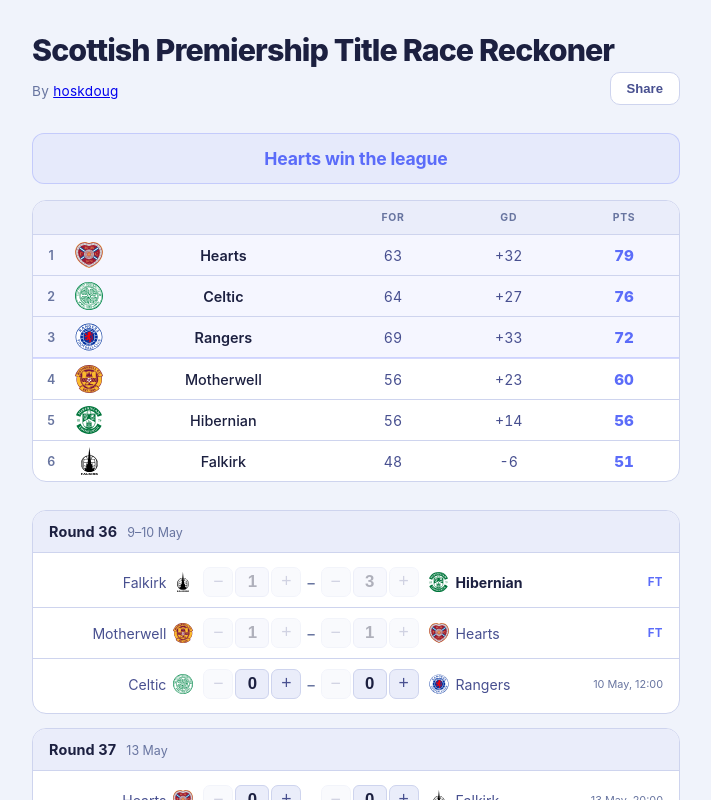
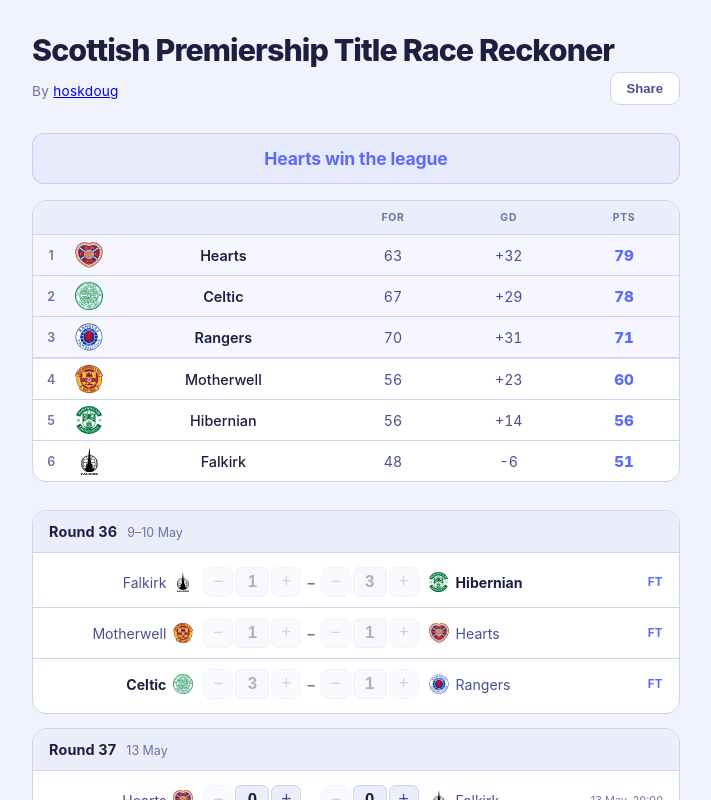
Before and after one commit to dhoskins/spfl-title-race, a React (Vite) app: page / in a window 1280 px wide. Shown: the top 800 px of the page, without its empty margins (284-995 px from the left). Built offline with nearby package versions, Linux system fonts and the light colour scheme.

Commit message:
Celtic 3 - 1Rangers

```diff
--- a/src/data.js
+++ b/src/data.js
@@ -26,7 +26,7 @@ export const ROUNDS = [
     matches: [
       { id: 'r36m3', home: 'Falkirk',    away: 'Hibernian', kickoff: '9 May, 15:00',  result: { home: 1, away: 3 } },
       { id: 'r36m1', home: 'Motherwell', away: 'Hearts',    kickoff: '9 May, 20:00',  result: { home: 1, away: 1 } },
-      { id: 'r36m2', home: 'Celtic',     away: 'Rangers',   kickoff: '10 May, 12:00' },
+      { id: 'r36m2', home: 'Celtic',     away: 'Rangers',   kickoff: '10 May, 12:00', result: { home: 3, away: 1 } },
     ],
   },
   {
```
